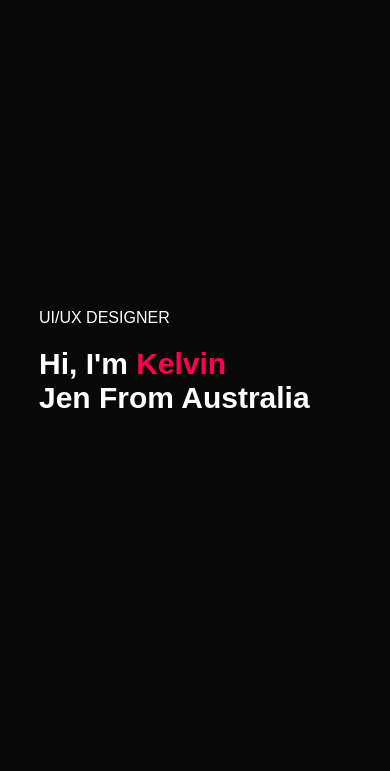
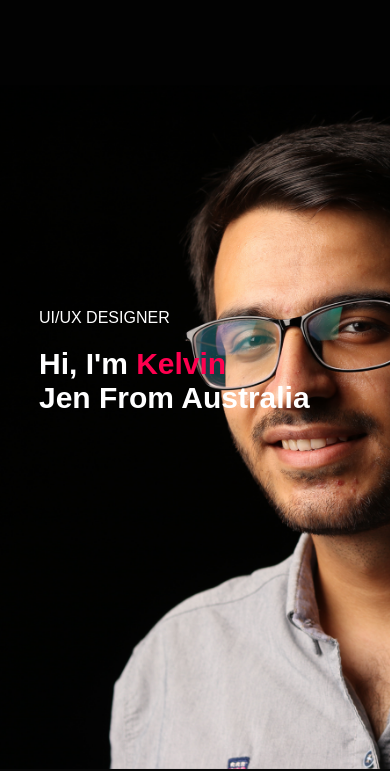
Before and after one commit to kaygold225/port, a plain HTML site: page index.html in a window 390 px wide. Shown: the part 75-846 px from the top of the page. Drawn offline with Linux system fonts and the light colour scheme.

Commit message:
Update style.css

```diff
--- a/style.css
+++ b/style.css
@@ -341,7 +341,7 @@ span{
   /* RESPONSIVENESS */
   @media only screen and (max-width: 600px) {
     #header{
-        background-image: url(images/phone-background.png);
+        background-image: url(phone-background.png);
     }
     .header-text{
         margin-top: 100%;
```
